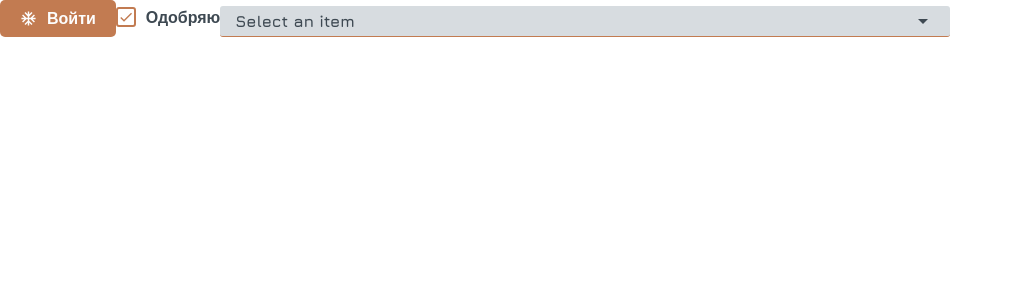
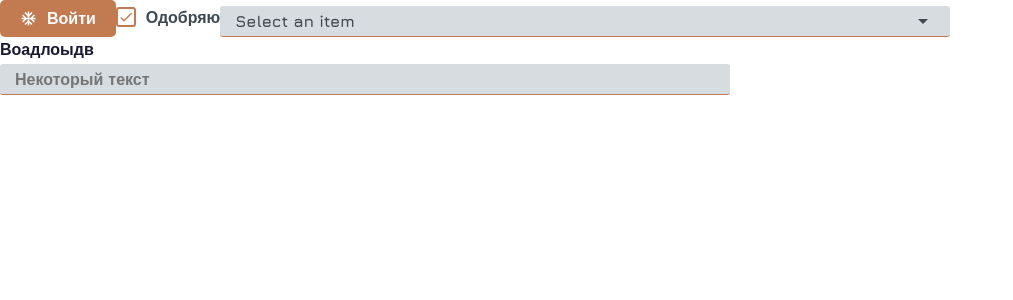
Before and after one commit to DmitryGomberg/financist, a React (Create React App) app: page / in a window 1280 px wide. Shown: the top 300 px of the page, without its empty margins (0-1013 px from the left). Built offline with nearby package versions, Linux system fonts and the light colour scheme.

Commit message:
radio + input components

```diff
--- a/src/App.tsx
+++ b/src/App.tsx
@@ -3,6 +3,7 @@ import {UiButton} from "ui/Button";
 import {AcUnit} from "@mui/icons-material";
 import {UiCheckbox} from "ui/Checkbox";
 import {UiDropdown} from "ui/Dropdown";
+import {UiInput} from "ui/Input";
 
 function App() {
    return (
@@ -11,6 +12,7 @@ function App() {
          <UiCheckbox label={'Одобряю'} checked onChange={()=>{}} />
          <UiDropdown items={["gthdsq", 'fdsf', 'fsdf']} onSelect={(item)=>{
             console.log(item)}} />
+         <UiInput placeholder={'Некоторый текст'} label={'Воадлоыдв'} onChange={()=>{}} />
       </>
    );
 }
--- /dev/null
+++ b/src/ui/Input/index.tsx
@@ -0,0 +1,22 @@
+import { FC } from 'react'
+import {UiInputContainer, UiInputLabel, UiInputMain} from "./styled";
+
+type IUiInputProps = {
+   placeholder?: string;
+   onChange: (value: string) => void;
+   label?: string;
+};
+
+export const UiInput: FC<IUiInputProps> = (props) => {
+
+   const handleClick = (value: string) => {
+      props.onChange(value);
+   }
+
+  return (
+    <UiInputContainer>
+       {props.label && <UiInputLabel>{props.label}</UiInputLabel>}
+       <UiInputMain placeholder={props.placeholder} onChange={(e)=>handleClick(e.target.value)}/>
+    </UiInputContainer>
+  )
+}
--- /dev/null
+++ b/src/ui/Input/styled.tsx
@@ -0,0 +1,21 @@
+import styled from 'styled-components';
+import {colors} from "styles/vars";
+
+export const UiInputContainer = styled.div`
+    display: flex;
+    gap: 3px;
+    flex-direction: column;
+    max-width: 730px;
+    width: 100%;
+`;
+export const UiInputLabel = styled.div`
+    color: ${colors.blueDark};
+`;
+export const UiInputMain = styled.input`
+    padding: 3px 15px;
+    border-radius: 3px;
+    background-color: ${colors.gray};
+    outline: none;
+    border-bottom: 1px solid ${colors.accentOrange};
+    font-weight: 900;
+`;
--- /dev/null
+++ b/src/ui/Radio/styled.tsx
@@ -0,0 +1,30 @@
+import styled from 'styled-components';
+import { colors } from 'styles/vars';
+
+export const UiRadioContainer = styled.div`
+    display: inline-flex;
+    align-items: center;
+    gap: 10px;
+    cursor: pointer;
+`;
+export const UiRadioMain = styled.div<{active: string}>`
+    width: 20px;
+    height: 20px;
+    border-radius: 3px;
+    border: 2px solid ${({active}) => active === 'true' ? colors.accentOrange: colors.blueDark};
+    position: relative;
+    transition: all .2s ease;
+    & svg {
+        content: '';
+        opacity: ${({active}) => active === 'true' ? 1: 0};
+        position: absolute;
+        top: 0;
+        right: 0;
+        width: 16px;
+        height: 16px;
+        color: ${colors.accentOrange};
+        transition: all .2s ease;
+    }
+`;
+export const UiRadioLabel = styled.div`
+user-select: none`;
```
Also changed, not shown: src/ui/Radio/index.tsx (added, +20 -0 lines).
